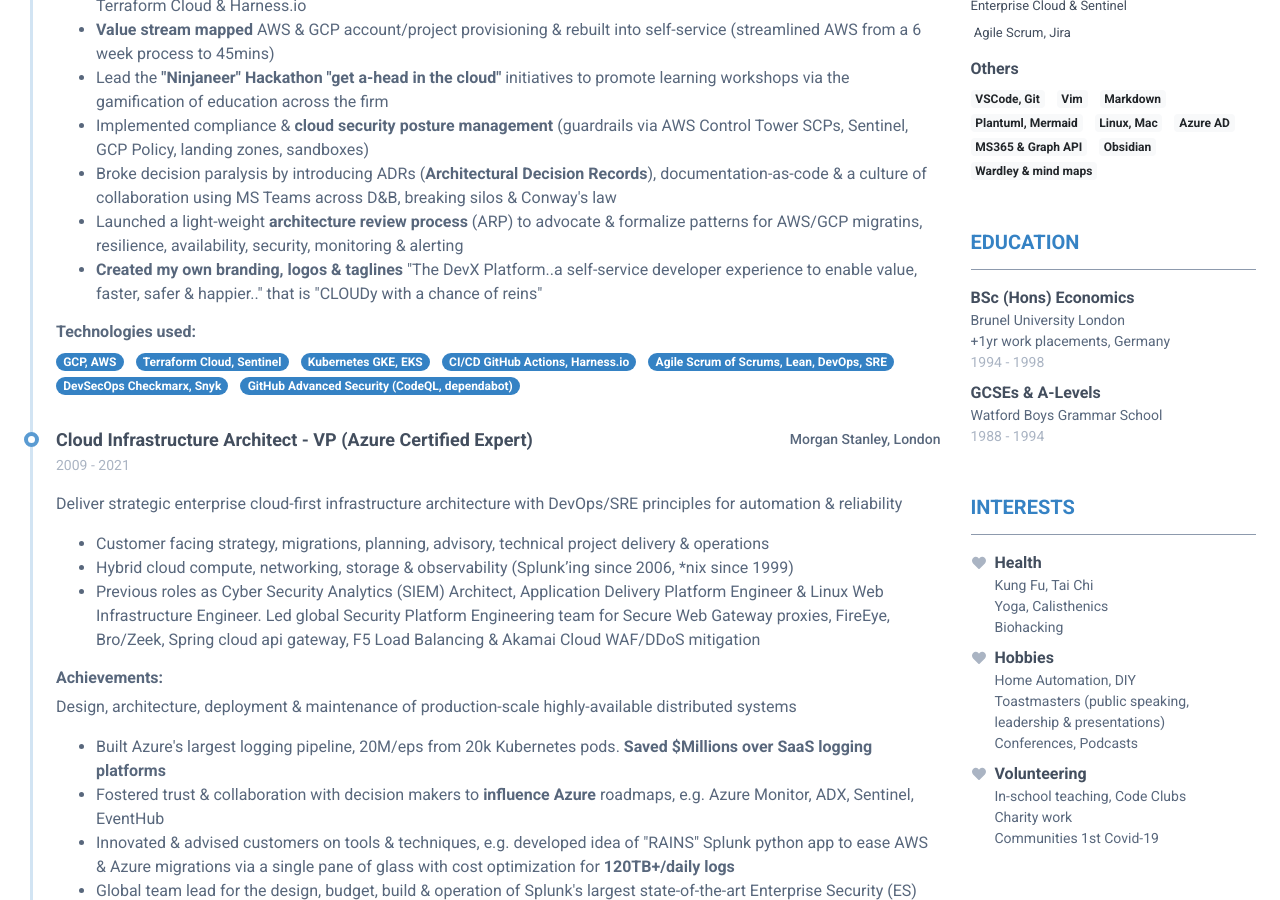
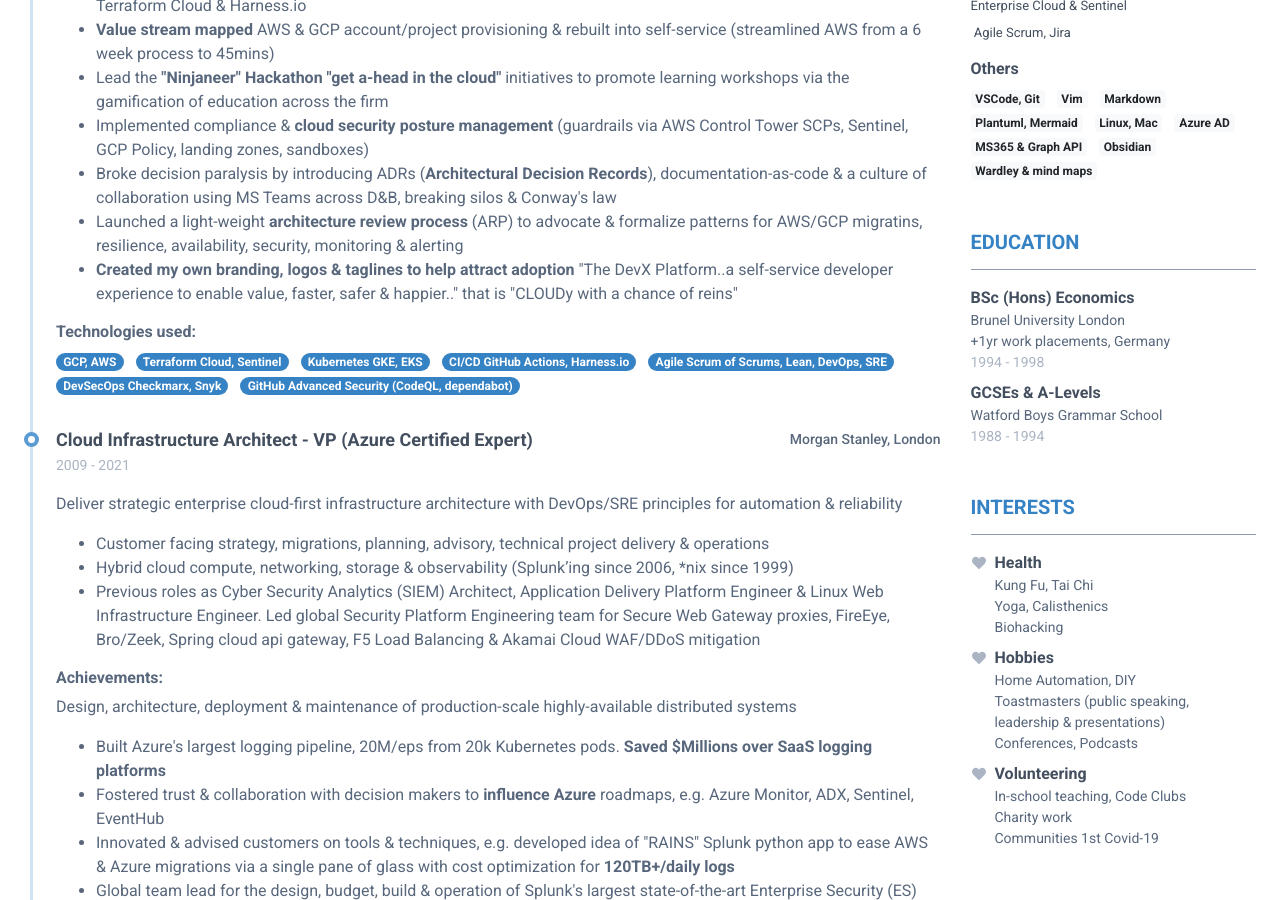
Before and after one commit to Hamy200/resume, a Jekyll site: the page built from index.markdown, in a window 1280 px wide and 900 px high, scrolled down 799 px. Built offline with Jekyll 4.4.1, drawn with Linux system fonts in a browser that asks for light colours; nearby versions of some CDN libraries.

Commit message:
Update data.yml

```diff
--- a/_data/data.yml
+++ b/_data/data.yml
@@ -57,7 +57,7 @@ experiences:
         - Implemented compliance & <b>cloud security posture management</b> (guardrails via AWS Control Tower SCPs, Sentinel, GCP Policy, landing zones, sandboxes)
         - Broke decision paralysis by introducing ADRs (<b>Architectural Decision Records</b>), documentation-as-code & a culture of collaboration using MS Teams across D&B, breaking silos & Conway's law
         - Launched a light-weight <b>architecture review process</b> (ARP) to advocate & formalize patterns for AWS/GCP migratins, resilience, availability, security, monitoring & alerting
-        - <b>Created my own branding, logos & taglines</b> "The DevX Platform..a self-service developer experience to enable value, faster, safer & happier.." that is "CLOUDy with a chance of reins"
+        - <b>Created my own branding, logos & taglines to help attract adoption</b> "The DevX Platform..a self-service developer experience to enable value, faster, safer & happier.." that is "CLOUDy with a chance of reins"
     technologies:
       - GCP, AWS
       - Terraform Cloud, Sentinel
```
